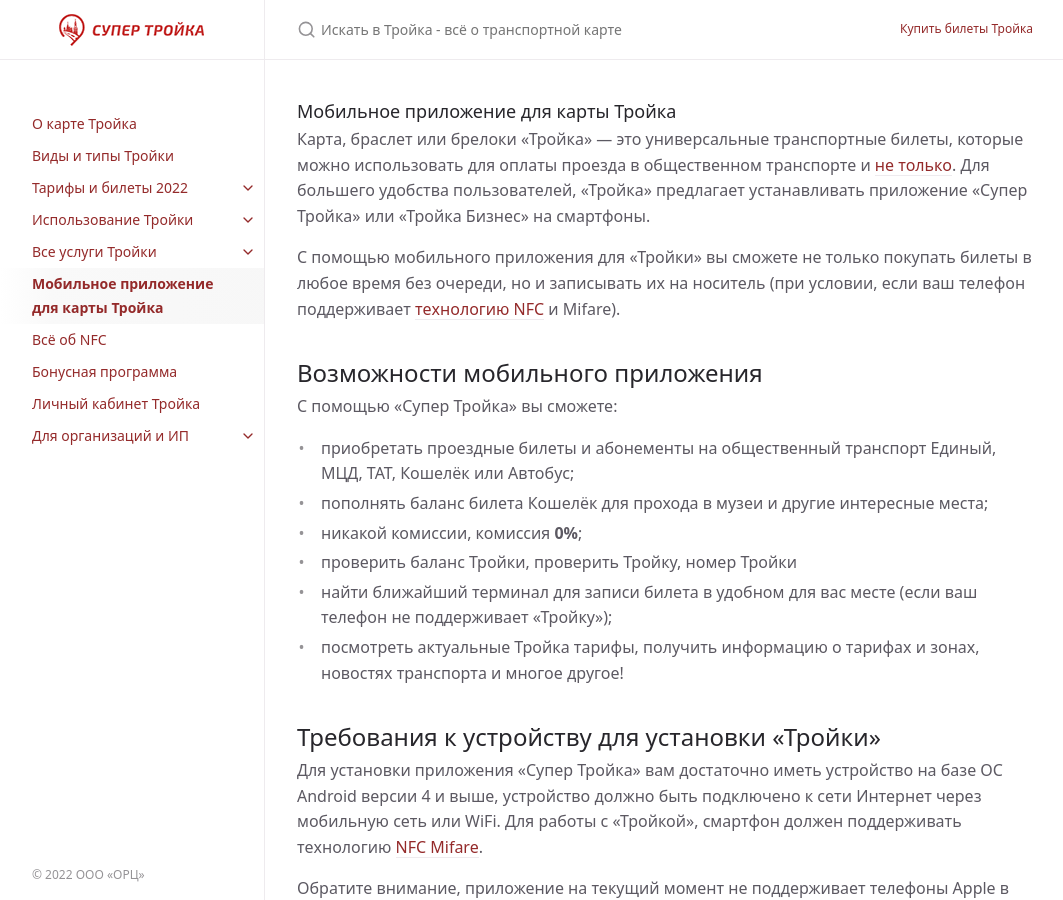
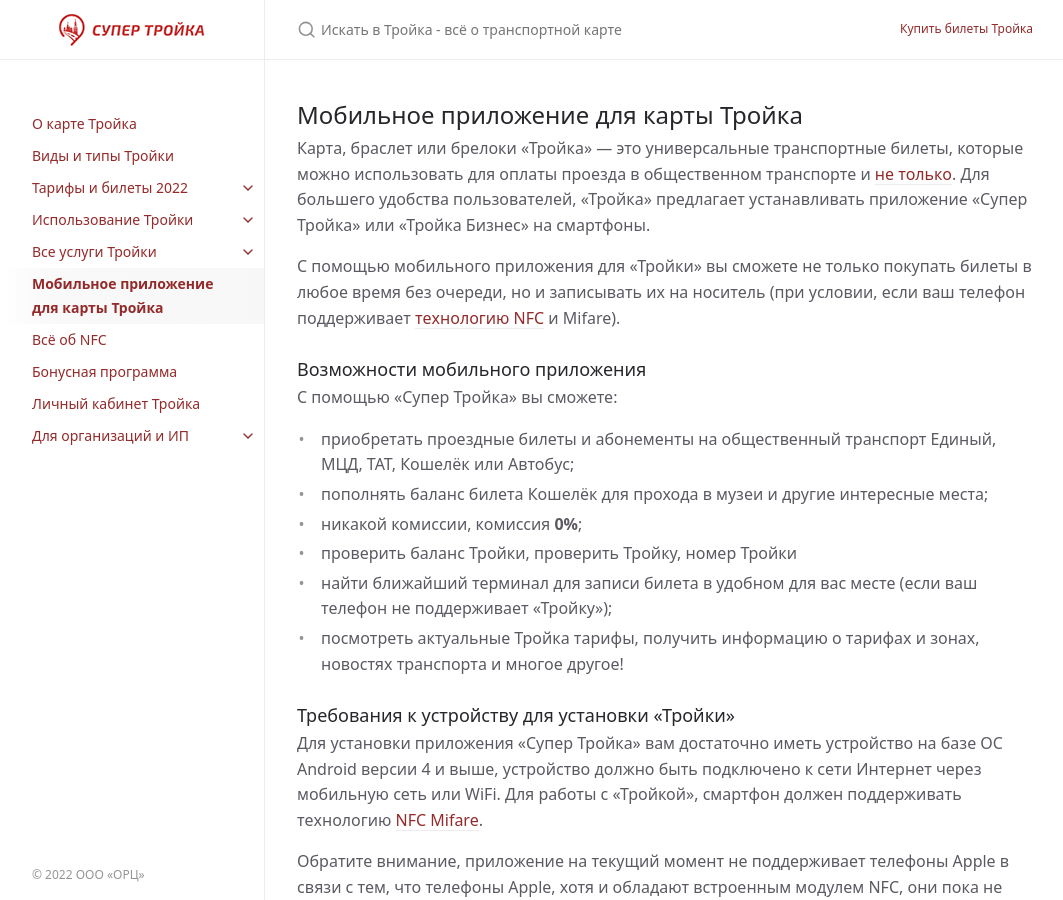
Before and after one commit to InvoiceBox/wiki.supertroika.ru, a Jekyll site: the page built from troika/apps.md, in a window 1280 px wide and 900 px high. Shown: the whole window, without its empty margins (107-1170 px from the left). Built offline with Jekyll 4.4.1, drawn with Linux system fonts in a browser that asks for light colours.

Commit message:
Headers fix

```diff
--- a/troika/apps.md
+++ b/troika/apps.md
@@ -5,7 +5,7 @@ title: "Мобильное приложение для карты Тройка"
 date: 2022-05-06 08:21:00 +0300
 ---
 
-### Мобильное приложение для карты Тройка
+## Мобильное приложение для карты Тройка
 
 Карта, браслет или брелоки «Тройка» — это универсальные транспортные билеты, которые можно использовать
 для оплаты проезда в общественном транспорте и [не только](/troika/services/services/). Для большего
@@ -15,7 +15,7 @@ date: 2022-05-06 08:21:00 +0300
 С помощью мобильного приложения для «Тройки» вы сможете не только покупать билеты в любое время без очереди,
 но и записывать их на носитель (при условии, если ваш телефон поддерживает [технологию NFC](/troika/nfc/) и Mifare).
 
-## Возможности мобильного приложения
+### Возможности мобильного приложения
 
 С помощью «Супер Тройка» вы сможете:
 
@@ -26,7 +26,7 @@ date: 2022-05-06 08:21:00 +0300
 - найти ближайший терминал для записи билета в удобном для вас месте (если ваш телефон не поддерживает «Тройку»);
 - посмотреть актуальные Тройка тарифы, получить информацию о тарифах и зонах, новостях транспорта и многое другое!
 
-## Требования к устройству для установки «Тройки»
+### Требования к устройству для установки «Тройки»
 
 Для установки приложения «Супер Тройка» вам достаточно иметь устройство на базе ОС Android версии 4 и выше,
 устройство должно быть подключено к сети Интернет через мобильную сеть или WiFi. Для работы с «Тройкой»,
@@ -38,7 +38,7 @@ NFC модуль в таких телефонах используется ис
 Надеемся в скором времени компания Apple позволит создателям приложений взаимодействовать с модулем и мы
 обязательно выпустим приложение и для смартфонов iPhone.
 
-## В чём отличия между приложениями «Супер Тройка» и «Тройка Бизнес»
+### В чём отличия между приложениями «Супер Тройка» и «Тройка Бизнес»
 
 Приложение «Супер Тройка» содержит весь набор перечисленных возможностей.
 
@@ -47,7 +47,7 @@ NFC модуль в таких телефонах используется ис
 оплатой по счёту, получить доступ в специальный личный кабинет для управления картами и получения бухгалтерских
 отчётных документов. Подробнее читайте в разделе [Тройка для организаций](/troika/business/business/).
 
-## Как скачать и установить приложение
+### Как скачать и установить приложение
 
 Приложения «Супер Тройка» и «Тройка Бизнес» доступны в магазинах различных производителей, а также в виде файла APK.
 Файл APK - это файл установки самого приложения, его необходимо скачивать, если по каким-либо причинам вы не можете
```
